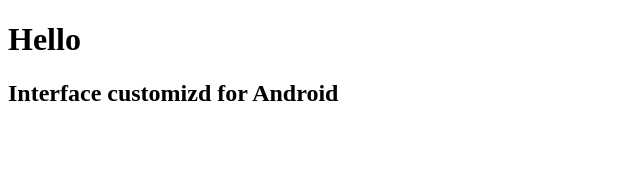
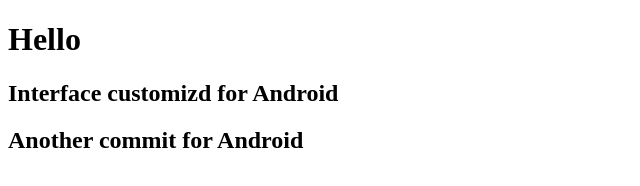
Before and after one commit to SU-Nesterenko/my_mobile_project, a plain HTML site: page index.htm in a window 1280 px wide. Shown: the whole page, without its empty margins (0-640 px from the left). Drawn offline with Linux system fonts and the light colour scheme.

Commit message:
Another commit for Android

```diff
--- a/index.htm
+++ b/index.htm
@@ -6,5 +6,6 @@
 	<body>
 		<h1>Hello</h1>
 		<h2>Interface customizd for Android</h2>
+		<h2>Another commit for Android</h2>
 	</body>
 </html>
```
